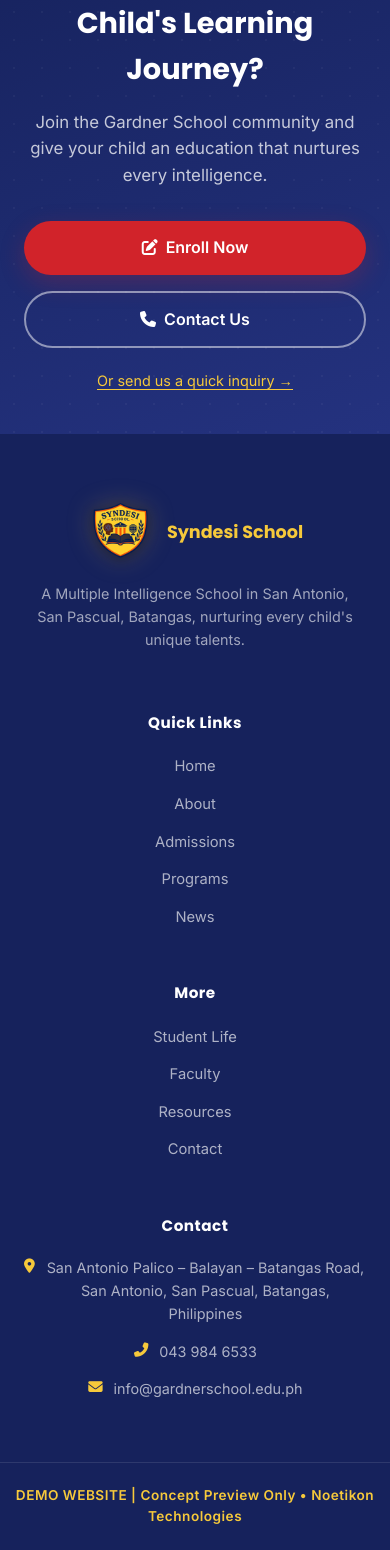
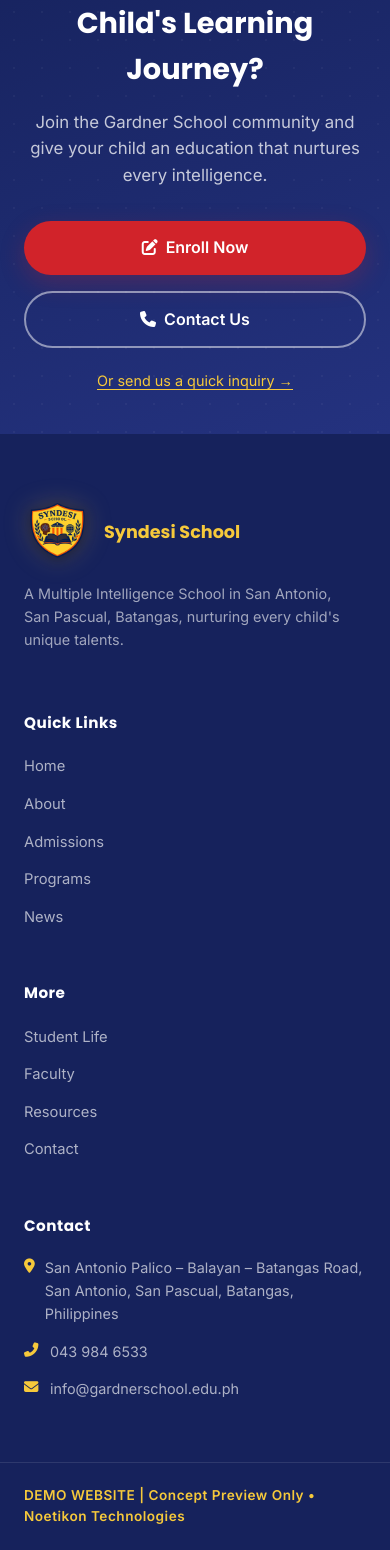
Before and after one commit to mcdeocampo/syndesi-cms, a Next.js app: page / in a window 390 px wide. Shown: the part 6339-7889 px from the top of the page. Built offline with nearby package versions, Linux system fonts and the light colour scheme; no server answers; the database is empty.

Commit message:
Left-align footer on mobile and tablet; redesign nav drawer; responsive page top padding

```diff
--- a/app/site.css
+++ b/app/site.css
@@ -1701,20 +1701,41 @@ footer p {
     /* Section padding is fluid via clamp() on the base rule now, so the old
        flat 60px override here would only make mobile roomier than intended. */
 
+    /* Single column, but left-aligned. This block used to centre the whole
+       footer on phones, which left the headings, links and contact rows
+       floating with ragged edges on both sides and no common margin to scan
+       down. Left alignment gives every item the same starting edge as the
+       page content above it. */
     .footer-grid {
         grid-template-columns: 1fr;
-        text-align: center;
+        text-align: left;
     }
 
     footer .footer-logo,
     .footer-brand p {
-        justify-content: center;
-        margin-left: auto;
-        margin-right: auto;
+        justify-content: flex-start;
+        margin-left: 0;
+        margin-right: 0;
     }
 
     .footer-contact li {
-        justify-content: center;
+        justify-content: flex-start;
+    }
+
+}
+
+/* The copyright bar follows the footer columns instead of staying centred on
+   its own. Scoped to 992px rather than 768px because the footer is still
+   left-aligned in the 769-992px tablet band -- a centred bar under
+   left-aligned columns looked like a mistake there too. It sits outside
+   .container, so it also needs the container's 24px inset; without it the
+   text sat flush against the screen edge, 24px off from everything above.
+   Above 992px the four-column footer keeps its centred bar. */
+@media (max-width: 992px) {
+    .footer-bottom {
+        text-align: left;
+        padding-left: 24px;
+        padding-right: 24px;
     }
 }
 
```
